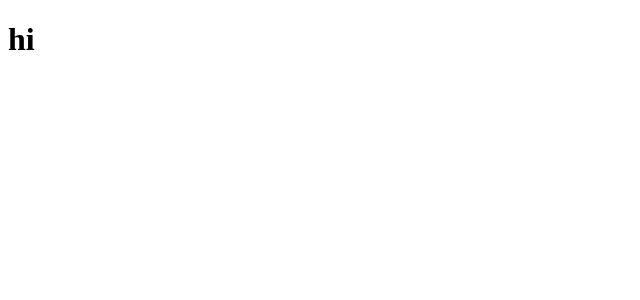
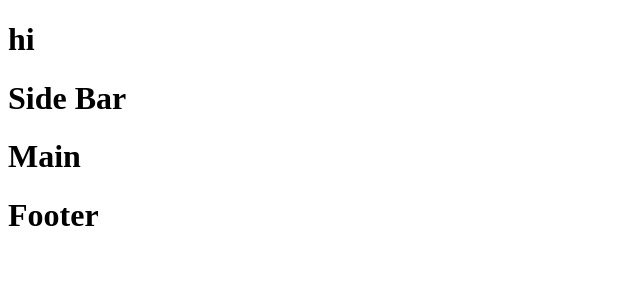
Before and after one commit to jlee0425/spotify, a Next.js app: page / in a window 1280 px wide. Shown: the top 300 px of the page, without its empty margins (0-640 px from the left). Built offline with nearby package versions, Linux system fonts and the light colour scheme.

Commit message:
skeleton

```diff
--- /dev/null
+++ b/components/Footer.tsx
@@ -0,0 +1,9 @@
+import React from 'react';
+
+export const Footer = () => {
+	return (
+		<div>
+			<h1>Footer</h1>
+		</div>
+	);
+};
--- /dev/null
+++ b/components/Main.tsx
@@ -0,0 +1,11 @@
+import React from 'react';
+
+const Main = () => {
+	return (
+		<div>
+			<h1>Main</h1>
+		</div>
+	);
+};
+
+export default Main;
--- /dev/null
+++ b/components/Sidebar.tsx
@@ -0,0 +1,11 @@
+import React from 'react';
+
+const Sidebar = () => {
+	return (
+		<div>
+			<h1>Side Bar</h1>
+		</div>
+	);
+};
+
+export default Sidebar;
--- a/pages/index.tsx
+++ b/pages/index.tsx
@@ -1,16 +1,18 @@
 import type { NextPage } from 'next';
-import Head from 'next/head';
-import Image from 'next/image';
+import React from 'react';
+import { Footer } from '../components/Footer';
+import Main from '../components/Main';
+import Sidebar from '../components/Sidebar';
 
 const Home: NextPage = () => {
 	return (
 		<div>
 			<h1>hi</h1>
 			<main>
-				{/* Sidebar */}
-				{/* Center */}
+				<Sidebar />
+				<Main />
 			</main>
-			{/* Footer */}
+			<Footer />
 		</div>
 	);
 };
```
